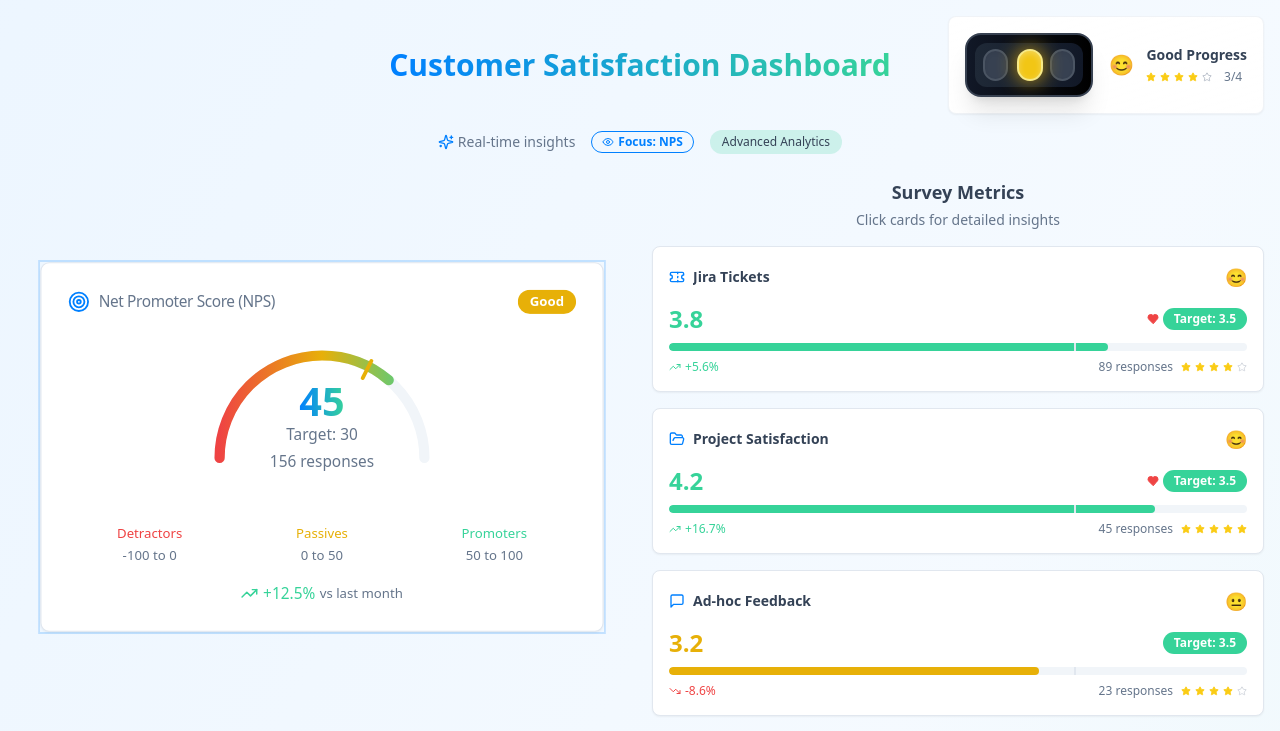
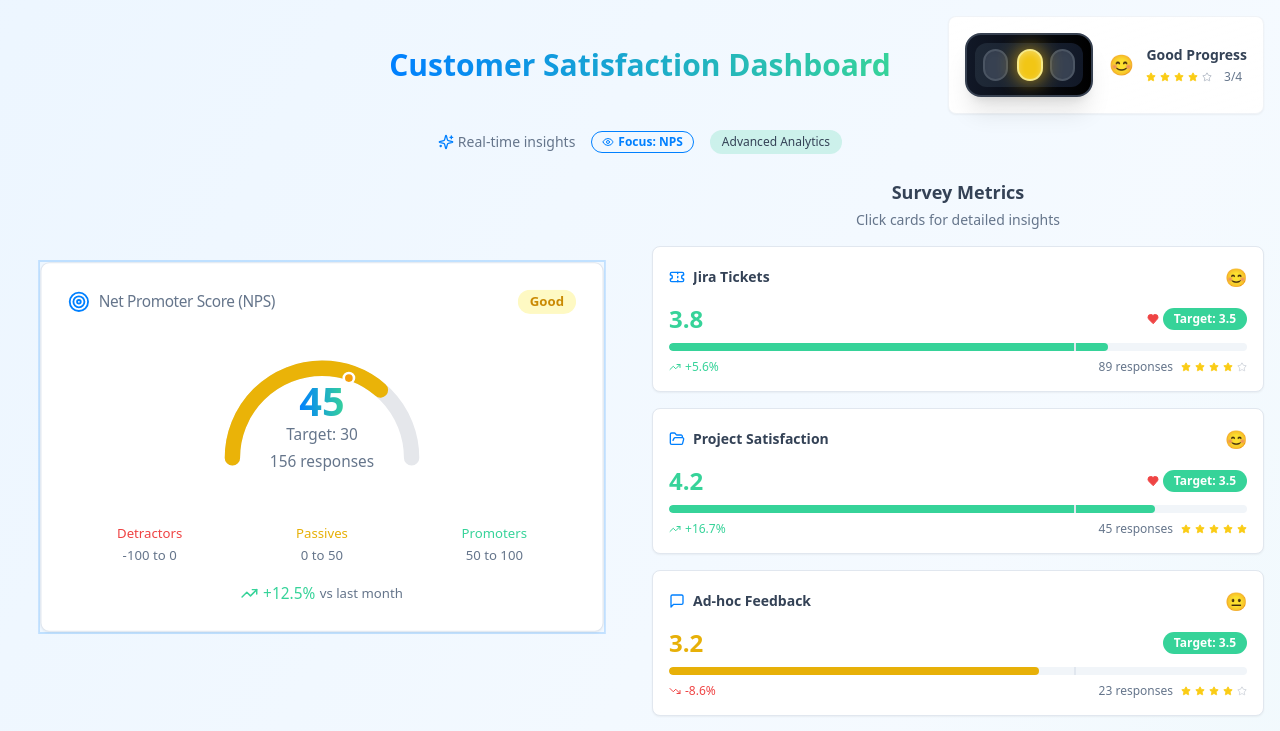
Before and after one commit to pingtanay-stack/satisfaction-sight-dashboard, a React (Vite) app: page / in a window 1280 px wide. Shown: the top 731 px of the page. Built offline with nearby package versions, Linux system fonts and the light colour scheme.

Commit message:
Fix NPSGauge visual issues
Fixes visual rendering and color display issues in the NPSGauge component. Addresses incorrect SVG arc path calculations, resolves gradient conflicts, and ensures accurate color mapping for different NPS score ranges.

```diff
--- a/src/components/dashboard/NPSGauge.tsx
+++ b/src/components/dashboard/NPSGauge.tsx
@@ -17,35 +17,47 @@ export function NPSGauge({ currentScore, target, trend, respondents, className,
   const uniqueId = `gaugeGradient-${Math.random().toString(36).substr(2, 9)}`;
 
   // NPS ranges from -100 to 100, so we need to normalize for display
-  const normalizedScore = ((currentScore + 100) / 200) * 100; // Convert to 0-100 percentage
-  const normalizedTarget = ((target + 100) / 200) * 100;
+  const normalizedScore = Math.max(0, Math.min(100, ((currentScore + 100) / 200) * 100));
+  const normalizedTarget = Math.max(0, Math.min(100, ((target + 100) / 200) * 100));
   const isTargetMet = currentScore >= target;
   const isPositiveTrend = trend >= 0;
 
-  // Determine status color based on NPS ranges
-  let statusColor: "success" | "warning" | "destructive";
+  // Determine status color and styling
+  let statusColor: string;
   let statusText: string;
+  let gaugeColor: string;
 
   if (currentScore >= 70) {
-    statusColor = "success";
+    statusColor = "text-green-600 bg-green-100";
     statusText = "Excellent";
+    gaugeColor = "#22c55e";
   } else if (currentScore >= 50) {
-    statusColor = "success";
+    statusColor = "text-green-600 bg-green-100";
     statusText = "Great";
+    gaugeColor = "#22c55e";
   } else if (currentScore >= 30) {
-    statusColor = "warning";
+    statusColor = "text-yellow-600 bg-yellow-100";
     statusText = "Good";
+    gaugeColor = "#eab308";
   } else if (currentScore >= 0) {
-    statusColor = "warning";
+    statusColor = "text-yellow-600 bg-yellow-100";
     statusText = "Improving";
+    gaugeColor = "#eab308";
   } else {
-    statusColor = "destructive";
+    statusColor = "text-red-600 bg-red-100";
     statusText = "Needs Attention";
+    gaugeColor = "#ef4444";
   }
 
-  // Calculate the angle for the gauge (180 degrees total)
-  const gaugeAngle = (normalizedScore / 100) * 180;
-  const targetAngle = (normalizedTarget / 100) * 180;
+  // Calculate the percentage for the arc (0 to 1)
+  const arcPercentage = normalizedScore / 100;
+  const targetPercentage = normalizedTarget / 100;
+
+  // SVG circle calculation: circumference of half circle (π * radius)
+  const radius = 70;
+  const circumference = Math.PI * radius;
+  const strokeDasharray = circumference;
+  const strokeDashoffset = circumference * (1 - arcPercentage);
 
   return (
     <Card
@@ -64,13 +76,7 @@ export function NPSGauge({ currentScore, target, trend, respondents, className,
             </CardTitle>
           </div>
           <Badge
-            variant={statusColor === "success" ? "default" : "secondary"}
-            className={cn(
-              "text-xs",
-              statusColor === "success" && "bg-success text-success-foreground",
-              statusColor === "warning" && "bg-warning text-warning-foreground",
-              statusColor === "destructive" && "bg-destructive text-destructive-foreground"
-            )}
+            className={cn("text-xs", statusColor)}
           >
             {statusText}
           </Badge>
@@ -83,45 +89,38 @@ export function NPSGauge({ currentScore, target, trend, respondents, className,
           <div className="relative flex items-center justify-center py-4">
             <div className="relative w-64 h-32">
               {/* Background arc */}
-              <svg className="w-full h-full" viewBox="0 0 200 110">
+              <svg className="w-full h-full" viewBox="0 0 200 110" style={{ transform: 'rotate(0deg)' }}>
+                {/* Background semicircle */}
                 <path
-                  d="M 20 85 A 80 80 0 0 1 180 85"
+                  d="M 30 85 A 70 70 0 0 1 170 85"
                   fill="none"
-                  stroke="hsl(var(--muted))"
-                  strokeWidth="8"
+                  stroke="#e5e7eb"
+                  strokeWidth="12"
                   strokeLinecap="round"
                 />
 
                 {/* Progress arc */}
                 <path
-                  d="M 20 85 A 80 80 0 0 1 180 85"
+                  d="M 30 85 A 70 70 0 0 1 170 85"
                   fill="none"
-                  stroke={`url(#${uniqueId})`}
-                  strokeWidth="8"
+                  stroke={gaugeColor}
+                  strokeWidth="12"
                   strokeLinecap="round"
-                  strokeDasharray={`${(gaugeAngle / 180) * 251.33} 251.33`}
+                  strokeDasharray={strokeDasharray}
+                  strokeDashoffset={strokeDashoffset}
                   className="transition-all duration-1000 ease-out"
+                  style={{ transformOrigin: '100px 85px' }}
                 />
 
                 {/* Target indicator */}
-                <line
-                  x1={100 + 70 * Math.cos((Math.PI * (180 - targetAngle)) / 180)}
-                  y1={85 - 70 * Math.sin((Math.PI * (180 - targetAngle)) / 180)}
-                  x2={100 + 85 * Math.cos((Math.PI * (180 - targetAngle)) / 180)}
-                  y2={85 - 85 * Math.sin((Math.PI * (180 - targetAngle)) / 180)}
-                  stroke="hsl(var(--warning))"
-                  strokeWidth="3"
-                  strokeLinecap="round"
+                <circle
+                  cx={30 + (170 - 30) * targetPercentage}
+                  cy={85 - Math.sin(Math.PI * targetPercentage) * 70}
+                  r="4"
+                  fill="#f59e0b"
+                  stroke="#fff"
+                  strokeWidth="2"
                 />
-
-                {/* Gradient definition */}
-                <defs>
-                  <linearGradient id={uniqueId} x1="0%" y1="0%" x2="100%" y2="0%">
-                    <stop offset="0%" stopColor="hsl(var(--destructive))" />
-                    <stop offset="50%" stopColor="hsl(var(--warning))" />
-                    <stop offset="100%" stopColor="hsl(var(--success))" />
-                  </linearGradient>
-                </defs>
               </svg>
 
               {/* Center score display */}
```
